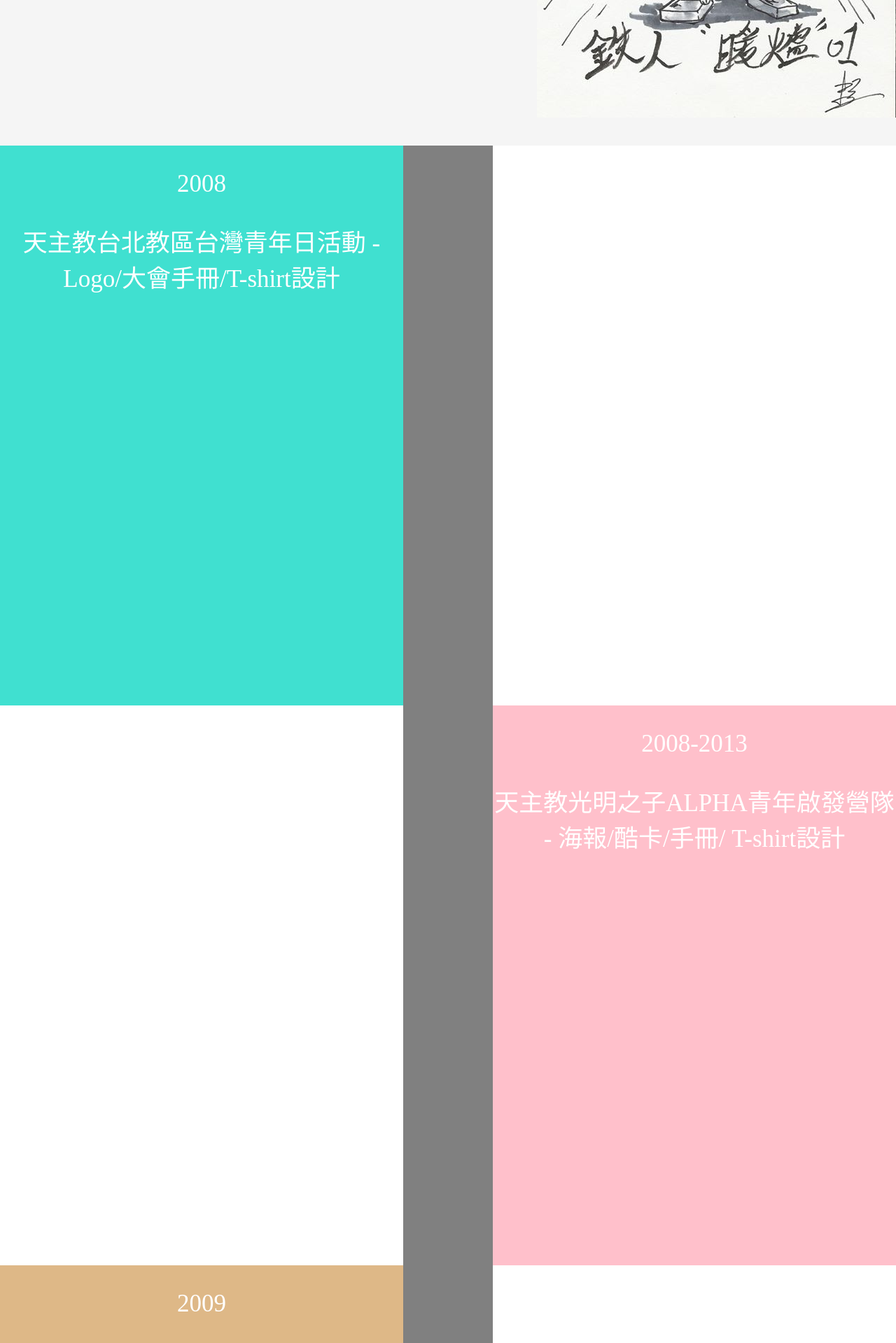
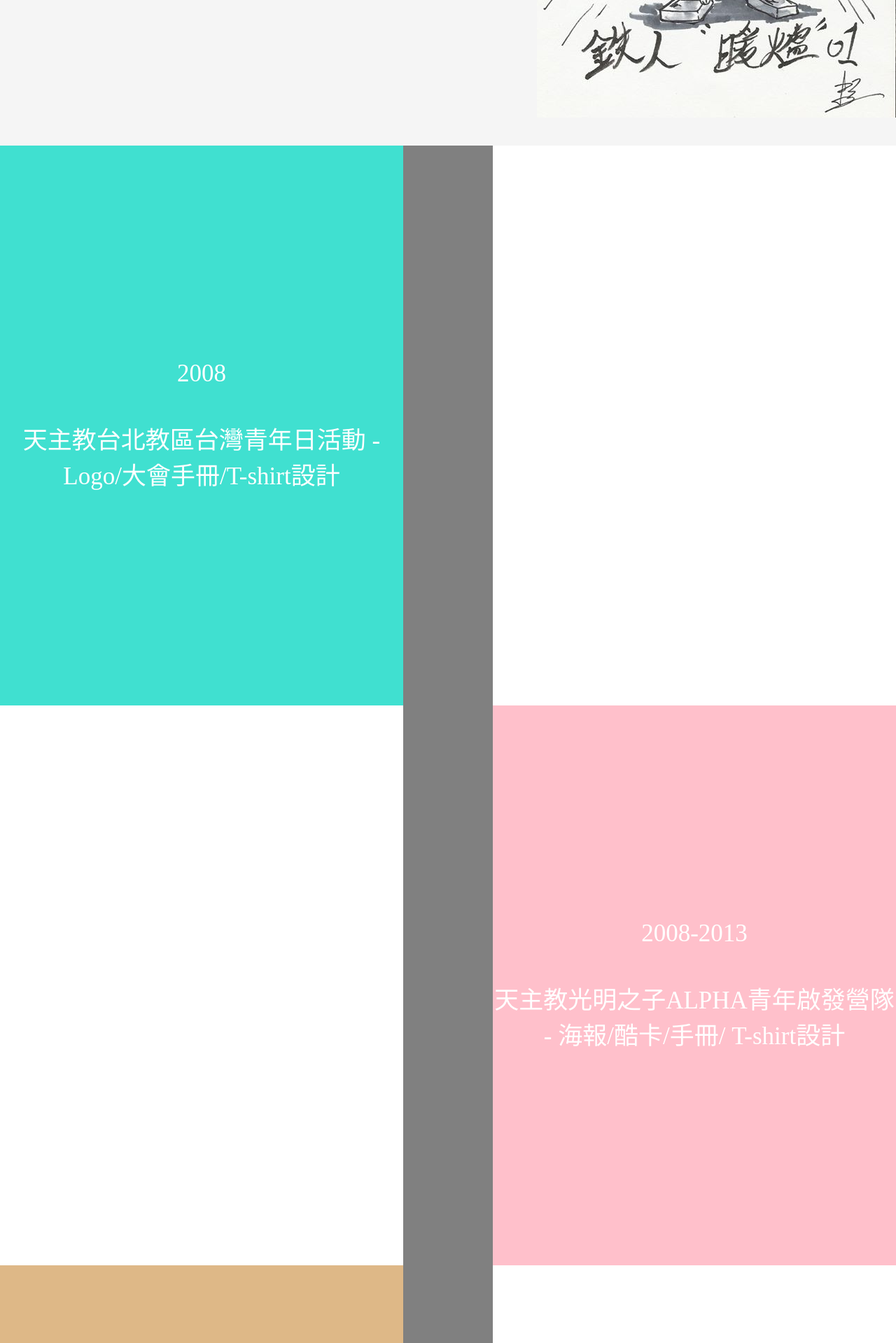
Before and after one commit to tbcey74123/WanRu, a PHP site: page /about-me.html in a window 1280 px wide. Shown: the part 592-2511 px from the top of the page at 70% size. Run offline with PHP 8.4, Linux system fonts and the light colour scheme.

Commit message:
Set the paragraphs in about-me to the middle of the container.

```diff
--- a/about-me.html
+++ b/about-me.html
@@ -24,30 +24,36 @@
             </div>
             <div id="content">
                 <div class="one-page" id="about-me-top">
-                    <div id="about-me-text">
+                    <div id="name">
                         <h1>黃婉茹</h1>
                     </div>
                 </div>
                     <div id="about-me-2008" class="about-me-div">
                         <div class="about-me-left" style="background-color:#40E0D0">
+				<div id="about-me-2008-text" class="about-me-text">
                             		<p>2008</p>
                             		<p>天主教台北教區台灣青年日活動 - Logo/大會手冊/T-shirt設計</p>
+				</div>
                         </div>
                         <div class="about-me-middle"></div>
                         <div class="about-me-none"></div>
                     </div>
-                    <div id="anout-me-2008-2013" class="about-me-div">
+                    <div id="about-me-2008-2013" class="about-me-div">
 			<div class="about-me-none"></div>
                         <div class="about-me-middle"></div>
                         <div class="about-me-right" style="background-color:#FFC0CB">
+				<div id="about-me-2008-2013-text" class="about-me-text">
                             		<p>2008-2013</p>
                             		<p>天主教光明之子ALPHA青年啟發營隊 - 海報/酷卡/手冊/ T-shirt設計</p>
 				</div>
                         </div>
+                    </div>
                      <div id="about-me-2009" class="about-me-div">
                         <div class="about-me-left" style="background-color:#DEB887">
+				<div id="about-me-2009-text" class="about-me-text">
                             		<p>2009</p>
                             		<p>天主教光明之子青年團體 - LOGO設計</p>
+				</div>
                         </div>
                         <div class="about-me-middle"></div>
 			<div class="about-me-none"></div>
@@ -56,14 +62,18 @@
 			<div class="about-me-none"></div>
                         <div class="about-me-middle"></div>
                         <div class="about-me-right" style="background-color:#CD5C5C">
+				<div id="about-me-2011-2014-text" class="about-me-text">
                             		<p>2011-2014</p>
                             		<p>天主教台北教區牧靈福傳處 - 祈禱塗鴉手札</p>
 				</div>
                         </div>
+                    </div>
                     <div id="about-me-2012" class="about-me-div">
                         <div class="about-me-left" style="background-color:#FFD700">
+				<div id="about-me-2012-text" class="about-me-text">
                             		<p>2012</p>
                             		<p>天主教光仁文教基金會出版品 - 節慶卡片設計</p>
+				</div>
                         </div>
                         <div class="about-me-middle"></div>
 			<div class="about-me-none"></div>
@@ -72,17 +82,21 @@
 			<div class="about-me-none"></div>
                         <div class="about-me-middle"></div>
                         <div class="about-me-right" style="background-color:#ADFF2F">
+				<div id="about-me-2013-text" class="about-me-text">
                             		<p>2013</p>
                             		<p>金流族培訓學院「有錢人基因大改造」課程 – EDM設計</p>
                             		<p>金流族培訓學院「釋放你的財富因子」課程 – EDM設計</p>
 				</div>
                         </div>
+                    </div>
                     <div id="about-me-2014" class="about-me-div">
                         <div class="about-me-left" style="background-color:#00BFFF">
+				<div id="about-me-2014-text" class="about-me-text">
                             		<p>2014</p>
                             		<p>基隆字環保局志工「環保知識競賽」- 邀請函/DM設計</p>
                             		<p>基隆字環保局志工招募 - DM設計</p>
                             		<p>武界布農彌撒曲音樂營/T-shirt設計</p>
+				</div>
                         </div>
                         <div class="about-me-middle"></div>
 			<div class="about-me-none"></div>
--- a/css/style.css
+++ b/css/style.css
@@ -3,9 +3,11 @@ div* {
 }
 
 div p {
-    position: static;
-    top: 50%;
+    //position: static;
+    //top: 50%;
+    margin: 0 0 46px 0;
 }
+
 a {
     color: white;
     text-decoration: none;
@@ -104,15 +106,12 @@ body {
 
 }
 
-#about-me-text {
+#name {
     margin-top: 50%;
     margin: 0 auto;
     height: 100%;
-}
-#about-me-text {
     text-align: center;
     vertical-align: middle;
-
 }
 h1 {
     font-size: 10em;
@@ -127,6 +126,11 @@ h1 {
     font-family: 新細明體;
     text-align: center;
     vertical-align: middle;
+}
+
+.about-me-text {
+    position: relative;
+
 }
 
 .about-me-middle {
--- a/js/main.js
+++ b/js/main.js
@@ -1,5 +1,6 @@
 $(document).ready(function(){
     SetFontSize(0.06);
+    SetTextToMiddle();
 
     $('#menu-button').click(function(){
         $('#side-bar').animate({left: "0px"},700);
@@ -16,6 +17,7 @@ $(document).ready(function(){
 	    SetFontSize(0.06);
         }
 	$('.about-me-div').css("height",Math.ceil(window.innerWidth * 0.45 * 1.25));
+	SetTextToMiddle();
     });
 
     $('#menu ul li').click(function() {
@@ -85,3 +87,16 @@ var SetFontSize = function(num) {
     var fontsize = Math.ceil(width * 0.45 * num);
     $('.about-me-div').css("font-size",fontsize);
 }
+
+var SetTextToMiddle = function() {
+    var container_height = $('.about-me-div').height();
+    var text_target = $('.about-me-text');
+
+    for( i = 0; text_target[i]; i++ ) {
+	var text_height = $(text_target[i]).height();
+	var text_top = (container_height - text_height) / 2 ;
+	var text_id = text_target[i].id;
+ 	$('#' + text_id).css("top",text_top);
+    }
+
+}
```
Lines whose indentation alone changed are shown as unchanged.
